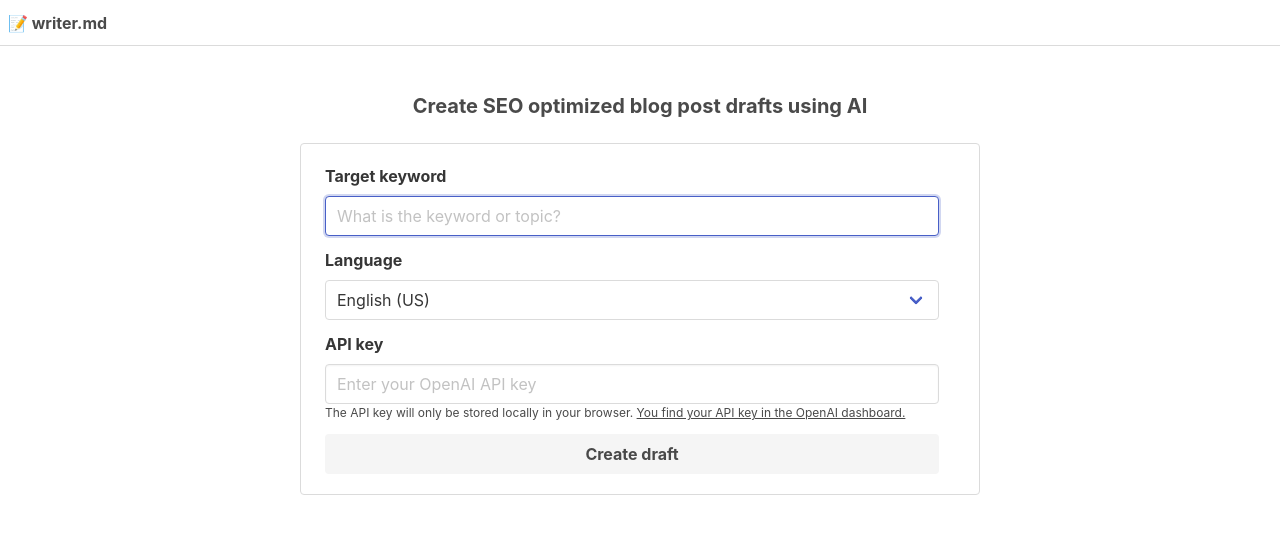
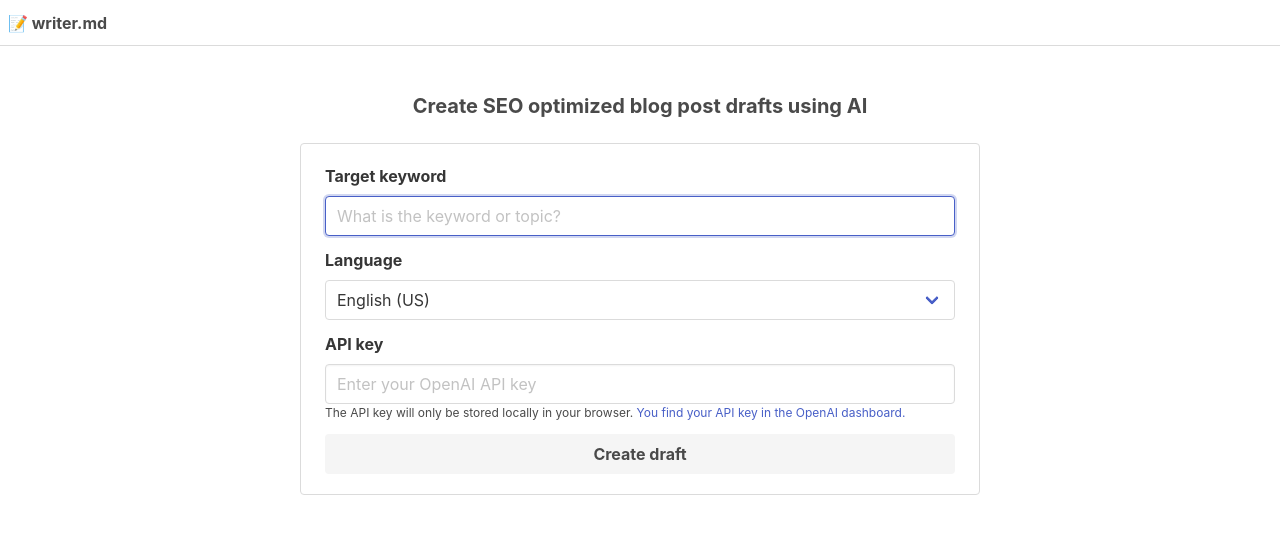
Before and after one commit to jermainee/writer.md, a React (Create React App) app: page / in a window 1280 px wide. Shown: the top 534 px of the page. Built offline with nearby package versions, Linux system fonts and the light colour scheme.

Commit message:
Adjust writer form styling

```diff
--- a/src/Writer.tsx
+++ b/src/Writer.tsx
@@ -61,7 +61,7 @@ export default class Writer extends Component<{}, IAppState> {
                             Create SEO optimized blog post drafts using AI
                         </div>
 
-                        <div className="notification is-blank">
+                        <div className="writerForm">
                             <form onSubmit={this.handleFormSubmit}>
                                 <div className="field">
                                     <label className="label">Target keyword</label>
--- a/src/index.css
+++ b/src/index.css
@@ -6,12 +6,6 @@ body {
 }
 .container.is-small {
     max-width: 680px !important;
-}
-
-.notification.is-blank  {
-    box-shadow: none;
-    background-color: #fff;
-    border: 1px solid #dbdbdb;
 }
 
 .button.is-dummy, .button.is-dummy:hover {
@@ -43,6 +37,13 @@ body {
     cursor: pointer;
 }
 
+.writerForm  {
+    background-color: #fff;
+    padding: 1.25rem 1.5rem;
+    border: 1px solid #dbdbdb;
+    border-radius: 4px;
+}
+
 .writerEditor {
     height: calc(100vh - 46px);
 }
```
